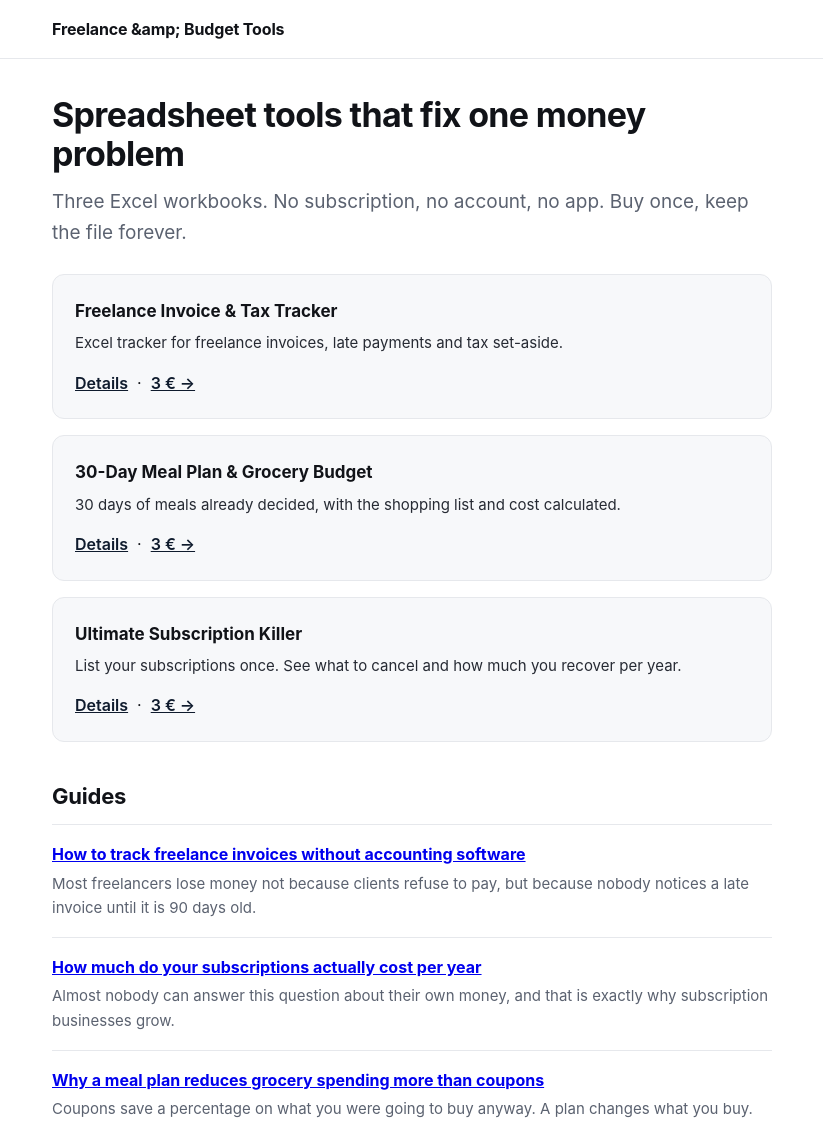
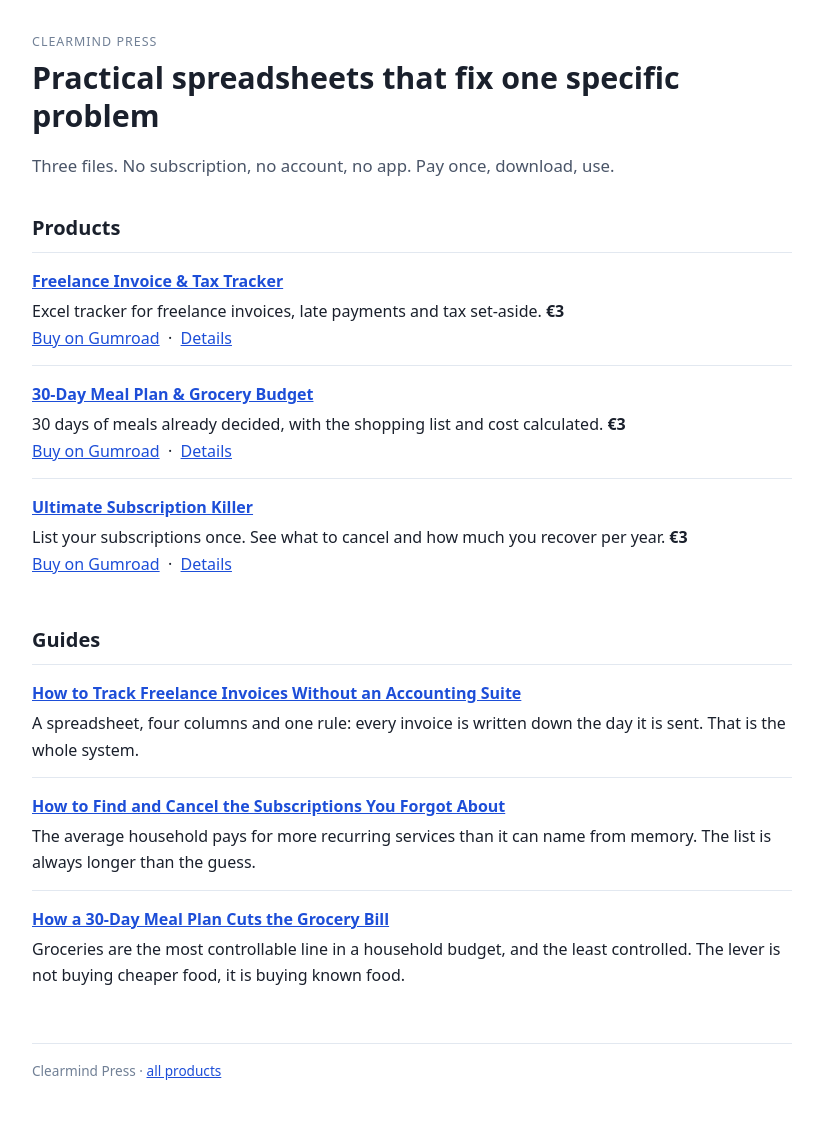
Before and after one commit to absht00/micro-tools-site, a plain HTML site: page store/index.html in a window 1280 px wide. Shown: the top 1141 px of the page, without its empty margins (228-1051 px from the left). After the commit the page ends 1115 px from the top, so only its background shows below. Drawn offline with Linux system fonts and the light colour scheme.

Commit message:
deploy: store/index.html

```diff
--- a/store/index.html
+++ b/store/index.html
@@ -1,53 +1,40 @@
-<!doctype html><html lang="en"><head>
-<meta charset="utf-8"><meta name="viewport" content="width=device-width,initial-scale=1">
-<title>Freelance &amp; Budget Tools — Excel workbooks</title>
-<meta name="description" content="Three Excel workbooks for freelancers and households: invoice tracking, 30-day meal planning and subscription auditing. One-time purchase.">
+<!DOCTYPE html>
+<html lang="en">
+<head>
+<meta charset="utf-8">
+<meta name="viewport" content="width=device-width,initial-scale=1">
+<title>Clearmind Press — practical Excel templates for freelancers and households</title>
+<meta name="description" content="Three Excel templates: freelance invoice tracker, 30-day meal plan with grocery budget, and a subscription cancel list. €3 each, instant download, no subscription.">
 <link rel="canonical" href="https://absht00.github.io/micro-tools-site/store/">
+<meta property="og:title" content="Clearmind Press — practical Excel templates for freelancers and households">
+<meta property="og:description" content="Three Excel templates: freelance invoice tracker, 30-day meal plan with grocery budget, and a subscription cancel list. €3 each, instant download, no subscription.">
 <meta property="og:type" content="website">
-<meta property="og:title" content="Freelance &amp; Budget Tools — Excel workbooks">
-<meta property="og:description" content="Three Excel workbooks for freelancers and households: invoice tracking, 30-day meal planning and subscription auditing. One-time purchase.">
-<meta property="og:url" content="https://absht00.github.io/micro-tools-site/store/">
 <style>
-:root{--ink:#111318;--muted:#5b6270;--line:#e6e8ec;--bg:#ffffff;--soft:#f7f8fa;--accent:#0f1b2d;--green:#0d8a5f}
-*{box-sizing:border-box}
-body{margin:0;font:16px/1.65 -apple-system,BlinkMacSystemFont,"Segoe UI",Inter,Roboto,sans-serif;color:var(--ink);background:var(--bg)}
-.wrap{max-width:760px;margin:0 auto;padding:0 20px}
-header{border-bottom:1px solid var(--line);padding:16px 0}
-header a{color:var(--ink);text-decoration:none;font-weight:700;letter-spacing:-.01em}
-h1{font-size:34px;line-height:1.15;letter-spacing:-.02em;margin:36px 0 12px}
-h2{font-size:22px;letter-spacing:-.01em;margin:36px 0 10px}
-h3{font-size:17px;margin:24px 0 6px}
-p{color:#262a33;margin:12px 0}
-ul{padding-left:20px}
-li{margin:7px 0;color:#262a33}
-.lede{font-size:19px;color:var(--muted);margin:0 0 26px}
-.buy{display:inline-block;background:var(--accent);color:#fff;text-decoration:none;padding:14px 26px;border-radius:8px;font-weight:650;margin:8px 0 4px}
-.buy:hover{opacity:.9}
-.meta{color:var(--muted);font-size:14px;margin-bottom:26px}
-.card{border:1px solid var(--line);border-radius:12px;padding:22px;margin:16px 0;background:var(--soft)}
-.card h3{margin-top:0}
-.card p{margin:6px 0 14px;font-size:15px}
-.card a{color:var(--accent);font-weight:600}
-.faq{border-top:1px solid var(--line);padding:16px 0}
-.faq strong{display:block;margin-bottom:4px}
-.faq p{margin:0;color:var(--muted);font-size:15px}
-footer{border-top:1px solid var(--line);margin-top:56px;padding:26px 0;color:var(--muted);font-size:14px}
-.note{background:#fffbe9;border:1px solid #f0e0a8;border-radius:8px;padding:12px 14px;font-size:14px;color:#6b5a1e}
+body{font-family:system-ui,-apple-system,Segoe UI,Roboto,sans-serif;line-height:1.65;color:#1a202c;max-width:760px;margin:0 auto;padding:2rem 1.25rem;background:#fff}
+h1{font-size:1.9rem;line-height:1.25;margin:.2rem 0 1rem}
+h2{font-size:1.25rem;margin:2rem 0 .5rem}
+a{color:#1d4ed8}
+.kicker{font-size:.78rem;text-transform:uppercase;letter-spacing:.08em;color:#718096;margin-bottom:.4rem}
+.lead{font-size:1.05rem;color:#4a5568}
+.cta{display:inline-block;background:#1d4ed8;color:#fff;text-decoration:none;padding:.8rem 1.4rem;border-radius:.5rem;font-weight:600;font-size:1rem;margin:.5rem 0}
+.cta:hover{background:#1e40af}
+.faq{border-top:1px solid #e2e8f0;padding:.9rem 0}
+.faq strong{display:block;margin-bottom:.25rem}
+ul.benefits{padding-left:1.1rem}
+ul.benefits li{margin:.4rem 0}
+.price{font-size:1.6rem;font-weight:700;margin:.3rem 0 .6rem}
+.note{font-size:.85rem;color:#718096;border-left:3px solid #cbd5e1;padding-left:.8rem;margin:1.5rem 0}
+footer{border-top:1px solid #e2e8f0;margin-top:2.5rem;padding-top:1rem;font-size:.85rem;color:#718096}
 </style>
-</head><body>
-<header><div class="wrap"><a href="https://absht00.github.io/micro-tools-site/store/">Freelance &amp;amp; Budget Tools</a></div></header>
-<div class="wrap">
-
-<h1>Spreadsheet tools that fix one money problem</h1>
-<p class="lede">Three Excel workbooks. No subscription, no account, no app. Buy once, keep
-the file forever.</p>
-<div class="card"><h3>Freelance Invoice &amp; Tax Tracker</h3><p>Excel tracker for freelance invoices, late payments and tax set-aside.</p><a href="https://absht00.github.io/micro-tools-site/store/invoice-tracker.html">Details</a> &nbsp;·&nbsp; <a href="https://clearmindpress.gumroad.com/l/lnpvko">3 € →</a></div><div class="card"><h3>30-Day Meal Plan &amp; Grocery Budget</h3><p>30 days of meals already decided, with the shopping list and cost calculated.</p><a href="https://absht00.github.io/micro-tools-site/store/meal-plan.html">Details</a> &nbsp;·&nbsp; <a href="https://clearmindpress.gumroad.com/l/rgqfcx">3 € →</a></div><div class="card"><h3>Ultimate Subscription Killer</h3><p>List your subscriptions once. See what to cancel and how much you recover per year.</p><a href="https://absht00.github.io/micro-tools-site/store/subscription-killer.html">Details</a> &nbsp;·&nbsp; <a href="https://clearmindpress.gumroad.com/l/ujmfnu">3 € →</a></div>
+</head>
+<body>
+<div class="kicker">Clearmind Press</div>
+<h1>Practical spreadsheets that fix one specific problem</h1>
+<p class="lead">Three files. No subscription, no account, no app. Pay once, download, use.</p>
+<h2>Products</h2>
+<div class="faq"><strong><a href="https://absht00.github.io/micro-tools-site/store/invoice-tracker.html">Freelance Invoice &amp; Tax Tracker</a></strong>Excel tracker for freelance invoices, late payments and tax set-aside. <span class="price" style="font-size:1rem">€3</span> <br><a href="https://clearmindpress.gumroad.com/l/lnpvko">Buy on Gumroad</a> &nbsp;·&nbsp; <a href="https://absht00.github.io/micro-tools-site/store/invoice-tracker.html">Details</a></div><div class="faq"><strong><a href="https://absht00.github.io/micro-tools-site/store/meal-plan.html">30-Day Meal Plan &amp; Grocery Budget</a></strong>30 days of meals already decided, with the shopping list and cost calculated. <span class="price" style="font-size:1rem">€3</span> <br><a href="https://clearmindpress.gumroad.com/l/rgqfcx">Buy on Gumroad</a> &nbsp;·&nbsp; <a href="https://absht00.github.io/micro-tools-site/store/meal-plan.html">Details</a></div><div class="faq"><strong><a href="https://absht00.github.io/micro-tools-site/store/subscription-killer.html">Ultimate Subscription Killer</a></strong>List your subscriptions once. See what to cancel and how much you recover per year. <span class="price" style="font-size:1rem">€3</span> <br><a href="https://clearmindpress.gumroad.com/l/ujmfnu">Buy on Gumroad</a> &nbsp;·&nbsp; <a href="https://absht00.github.io/micro-tools-site/store/subscription-killer.html">Details</a></div>
 <h2>Guides</h2>
-<div class="faq"><strong><a href="https://absht00.github.io/micro-tools-site/store/guides/how-to-track-freelance-invoices.html">How to track freelance invoices without accounting software</a></strong><p>Most freelancers lose money not because clients refuse to pay, but because nobody notices a late invoice until it is 90 days old.</p></div><div class="faq"><strong><a href="https://absht00.github.io/micro-tools-site/store/guides/stop-wasting-money-on-subscriptions.html">How much do your subscriptions actually cost per year</a></strong><p>Almost nobody can answer this question about their own money, and that is exactly why subscription businesses grow.</p></div><div class="faq"><strong><a href="https://absht00.github.io/micro-tools-site/store/guides/cut-grocery-spending-with-a-meal-plan.html">Why a meal plan reduces grocery spending more than coupons</a></strong><p>Coupons save a percentage on what you were going to buy anyway. A plan changes what you buy.</p></div>
-
-</div>
-<footer><div class="wrap">
-<p>Independent digital tools. One-time purchase, no subscription. Questions: reply to your
-Gumroad receipt and I answer personally.</p>
-</div></footer>
-</body></html>
+<div class="faq"><strong><a href="https://absht00.github.io/micro-tools-site/store/guides/how-to-track-freelance-invoices.html">How to Track Freelance Invoices Without an Accounting Suite</a></strong>A spreadsheet, four columns and one rule: every invoice is written down the day it is sent. That is the whole system.</div><div class="faq"><strong><a href="https://absht00.github.io/micro-tools-site/store/guides/stop-wasting-money-on-subscriptions.html">How to Find and Cancel the Subscriptions You Forgot About</a></strong>The average household pays for more recurring services than it can name from memory. The list is always longer than the guess.</div><div class="faq"><strong><a href="https://absht00.github.io/micro-tools-site/store/guides/cut-grocery-spending-with-a-meal-plan.html">How a 30-Day Meal Plan Cuts the Grocery Bill</a></strong>Groceries are the most controllable line in a household budget, and the least controlled. The lever is not buying cheaper food, it is buying known food.</div>
+<footer>Clearmind Press · <a href="https://absht00.github.io/micro-tools-site/store/">all products</a></footer>
+</body>
+</html>
```
